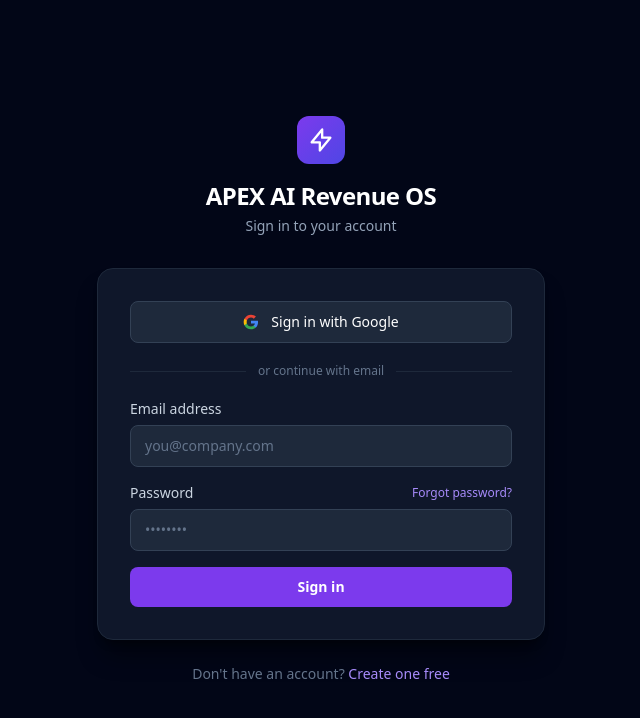
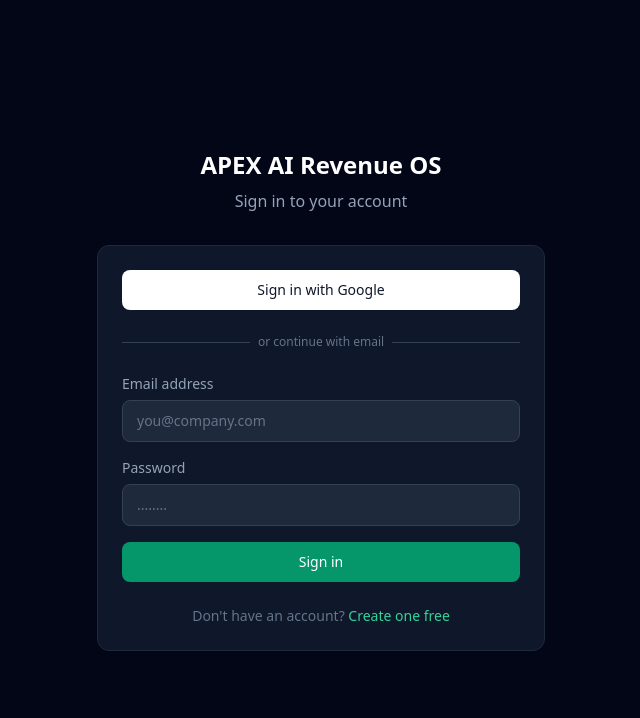
Before and after one commit to robertgrant-arch/apex-revenue-os, a Next.js app: page /auth/login in a window 1280 px wide. Shown: the top 718 px of the page, without its empty margins (319-959 px from the left). Built offline with nearby package versions, Linux system fonts and the light colour scheme.

Commit message:
fix: wrap useSearchParams in Suspense for auth/login

```diff
--- a/app/auth/login/page.tsx
+++ b/app/auth/login/page.tsx
@@ -1,7 +1,6 @@
-// 3. app/auth/login/page.tsx
 "use client";
 
-import { useState, FormEvent } from "react";
+import { useState, FormEvent, Suspense } from "react";
 import { signIn } from "next-auth/react";
 import { useRouter, useSearchParams } from "next/navigation";
 import Link from "next/link";
@@ -17,7 +16,7 @@
   general?: string;
 }
 
-export default function LoginPage() {
+function LoginPageContent() {
   const router = useRouter();
   const searchParams = useSearchParams();
   const callbackUrl = searchParams.get("callbackUrl") ?? "/dashboard";
@@ -46,17 +45,14 @@
   async function handleSubmit(e: FormEvent) {
     e.preventDefault();
     if (!validate()) return;
-
     setIsLoading(true);
     setErrors({});
-
     try {
       const result = await signIn("credentials", {
         email: form.email,
         password: form.password,
         redirect: false,
       });
-
       if (result?.error) {
         setErrors({ general: "Invalid email or password. Please try again." });
       } else if (result?.ok) {
@@ -81,126 +77,36 @@
   }
 
   return (
-    <div className="min-h-screen bg-slate-950 flex items-center justify-center px-4 py-12">
-      <div className="w-full max-w-md">
-        {/* Logo / Brand */}
-        <div className="text-center mb-8">
-          <div className="inline-flex items-center justify-center w-12 h-12 rounded-xl bg-gradient-to-br from-violet-600 to-indigo-600 mb-4">
-            <svg
-              className="w-7 h-7 text-white"
-              fill="none"
-              viewBox="0 0 24 24"
-              stroke="currentColor"
-            >
-              <path
-                strokeLinecap="round"
-                strokeLinejoin="round"
-                strokeWidth={2}
-                d="M13 10V3L4 14h7v7l9-11h-7z"
-              />
-            </svg>
-          </div>
-          <h1 className="text-2xl font-bold text-white tracking-tight">
-            APEX AI Revenue OS
-          </h1>
-          <p className="mt-1 text-sm text-slate-400">
-            Sign in to your account
-          </p>
+    <div className="min-h-screen bg-slate-950 flex items-center justify-center p-4">
+      <div className="w-full max-w-md space-y-8">
+        <div className="text-center">
+          <h1 className="text-2xl font-bold text-white">APEX AI Revenue OS</h1>
+          <p className="text-slate-400 mt-2">Sign in to your account</p>
         </div>
-
-        {/* Card */}
-        <div className="bg-slate-900 border border-slate-800 rounded-2xl p-8 shadow-xl shadow-black/40">
-          {/* General Error */}
+        <div className="bg-slate-900 border border-slate-800 rounded-xl p-6 space-y-6">
           {errors.general && (
-            <div className="mb-5 flex items-start gap-3 rounded-lg bg-red-500/10 border border-red-500/20 px-4 py-3">
-              <svg
-                className="w-4 h-4 text-red-400 mt-0.5 shrink-0"
-                fill="none"
-                viewBox="0 0 24 24"
-                stroke="currentColor"
-              >
-                <path
-                  strokeLinecap="round"
-                  strokeLinejoin="round"
-                  strokeWidth={2}
-                  d="M12 8v4m0 4h.01M21 12a9 9 0 11-18 0 9 9 0 0118 0z"
-                />
-              </svg>
-              <p className="text-sm text-red-400">{errors.general}</p>
+            <div className="bg-red-500/10 border border-red-500/20 rounded-lg p-3 text-red-400 text-sm">
+              {errors.general}
             </div>
           )}
-
-          {/* Google Sign In */}
           <button
-            type="button"
             onClick={handleGoogleSignIn}
-            disabled={isGoogleLoading || isLoading}
-            className="w-full flex items-center justify-center gap-3 px-4 py-2.5 bg-slate-800 hover:bg-slate-700 border border-slate-700 hover:border-slate-600 text-white text-sm font-medium rounded-lg transition-colors duration-150 disabled:opacity-50 disabled:cursor-not-allowed"
+            disabled={isGoogleLoading}
+            className="w-full flex items-center justify-center gap-2 bg-white text-slate-900 rounded-lg px-4 py-2.5 text-sm font-medium hover:bg-slate-100 transition-colors disabled:opacity-50"
           >
-            {isGoogleLoading ? (
-              <svg
-                className="w-4 h-4 animate-spin text-slate-400"
-                fill="none"
-                viewBox="0 0 24 24"
-              >
-                <circle
-                  className="opacity-25"
-                  cx="12"
-                  cy="12"
-                  r="10"
-                  stroke="currentColor"
-                  strokeWidth="4"
-                />
-                <path
-                  className="opacity-75"
-                  fill="currentColor"
-                  d="M4 12a8 8 0 018-8V0C5.373 0 0 5.373 0 12h4z"
-                />
-              </svg>
-            ) : (
-              <svg className="w-4 h-4" viewBox="0 0 24 24">
-                <path
-                  d="M22.56 12.25c0-.78-.07-1.53-.2-2.25H12v4.26h5.92c-.26 1.37-1.04 2.53-2.21 3.31v2.77h3.57c2.08-1.92 3.28-4.74 3.28-8.09z"
-                  fill="#4285F4"
-                />
-                <path
-                  d="M12 23c2.97 0 5.46-.98 7.28-2.66l-3.57-2.77c-.98.66-2.23 1.06-3.71 1.06-2.86 0-5.29-1.93-6.16-4.53H2.18v2.84C3.99 20.53 7.7 23 12 23z"
-                  fill="#34A853"
-                />
-                <path
-                  d="M5.84 14.09c-.22-.66-.35-1.36-.35-2.09s.13-1.43.35-2.09V7.07H2.18C1.43 8.55 1 10.22 1 12s.43 3.45 1.18 4.93l2.85-2.22.81-.62z"
-                  fill="#FBBC05"
-                />
-                <path
-                  d="M12 5.38c1.62 0 3.06.56 4.21 1.64l3.15-3.15C17.45 2.09 14.97 1 12 1 7.7 1 3.99 3.47 2.18 7.07l3.66 2.84c.87-2.6 3.3-4.53 6.16-4.53z"
-                  fill="#EA4335"
-                />
-              </svg>
-            )}
-            {isGoogleLoading ? "Signing in…" : "Sign in with Google"}
+            {isGoogleLoading ? "Signing in..." : "Sign in with Google"}
           </button>
-
-          <div className="relative my-5">
+          <div className="relative">
             <div className="absolute inset-0 flex items-center">
-              <div className="w-full border-t border-slate-800" />
+              <div className="w-full border-t border-slate-700" />
             </div>
             <div className="relative flex justify-center text-xs">
-              <span className="bg-slate-900 px-3 text-slate-500">
-                or continue with email
-              </span>
+              <span className="px-2 bg-slate-900 text-slate-500">or continue with email</span>
             </div>
           </div>
-
-          {/* Email/Password Form */}
-          <form onSubmit={handleSubmit} noValidate className="space-y-4">
-            {/* Email */}
+          <form onSubmit={handleSubmit} className="space-y-4">
             <div>
-              <label
-                htmlFor="email"
-                className="block text-sm font-medium text-slate-300 mb-1.5"
-              >
-                Email address
-              </label>
+              <label htmlFor="email" className="block text-sm text-slate-400 mb-1.5">Email address</label>
               <input
                 id="email"
                 type="email"
@@ -208,37 +114,15 @@
                 value={form.email}
                 onChange={(e) => {
                   setForm((f) => ({ ...f, email: e.target.value }));
-                  if (errors.email)
-                    setErrors((er) => ({ ...er, email: undefined }));
+                  if (errors.email) setErrors((er) => ({ ...er, email: undefined }));
                 }}
                 placeholder="you@company.com"
-                className={`w-full bg-slate-800 border ${
-                  errors.email
-                    ? "border-red-500/60 focus:border-red-500"
-                    : "border-slate-700 focus:border-violet-500"
-                } text-white placeholder-slate-500 rounded-lg px-3.5 py-2.5 text-sm outline-none transition-colors duration-150`}
+                className={`w-full bg-slate-800 border ${errors.email ? "border-red-500/60" : "border-slate-700"} text-white placeholder-slate-500 rounded-lg px-3.5 py-2.5 text-sm outline-none`}
               />
-              {errors.email && (
-                <p className="mt-1.5 text-xs text-red-400">{errors.email}</p>
-              )}
+              {errors.email && <p className="text-red-400 text-xs mt-1">{errors.email}</p>}
             </div>
-
-            {/* Password */}
             <div>
-              <div className="flex items-center justify-between mb-1.5">
-                <label
-                  htmlFor="password"
-                  className="block text-sm font-medium text-slate-300"
-                >
-                  Password
-                </label>
-                <Link
-                  href="/auth/forgot-password"
-                  className="text-xs text-violet-400 hover:text-violet-300 transition-colors"
-                >
-                  Forgot password?
-                </Link>
-              </div>
+              <label htmlFor="password" className="block text-sm text-slate-400 mb-1.5">Password</label>
               <input
                 id="password"
                 type="password"
@@ -246,68 +130,35 @@
                 value={form.password}
                 onChange={(e) => {
                   setForm((f) => ({ ...f, password: e.target.value }));
-                  if (errors.password)
-                    setErrors((er) => ({ ...er, password: undefined }));
+                  if (errors.password) setErrors((er) => ({ ...er, password: undefined }));
                 }}
-                placeholder="••••••••"
-                className={`w-full bg-slate-800 border ${
-                  errors.password
-                    ? "border-red-500/60 focus:border-red-500"
-                    : "border-slate-700 focus:border-violet-500"
-                } text-white placeholder-slate-500 rounded-lg px-3.5 py-2.5 text-sm outline-none transition-colors duration-150`}
+                placeholder="........"
+                className={`w-full bg-slate-800 border ${errors.password ? "border-red-500/60" : "border-slate-700"} text-white placeholder-slate-500 rounded-lg px-3.5 py-2.5 text-sm outline-none`}
               />
-              {errors.password && (
-                <p className="mt-1.5 text-xs text-red-400">{errors.password}</p>
-              )}
+              {errors.password && <p className="text-red-400 text-xs mt-1">{errors.password}</p>}
             </div>
-
-            {/* Submit */}
             <button
               type="submit"
-              disabled={isLoading || isGoogleLoading}
-              className="w-full flex items-center justify-center gap-2 px-4 py-2.5 bg-violet-600 hover:bg-violet-500 text-white text-sm font-semibold rounded-lg transition-colors duration-150 disabled:opacity-50 disabled:cursor-not-allowed mt-2"
+              disabled={isLoading}
+              className="w-full bg-emerald-600 hover:bg-emerald-500 text-white rounded-lg px-4 py-2.5 text-sm font-medium transition-colors disabled:opacity-50"
             >
-              {isLoading ? (
-                <>
-                  <svg
-                    className="w-4 h-4 animate-spin"
-                    fill="none"
-                    viewBox="0 0 24 24"
-                  >
-                    <circle
-                      className="opacity-25"
-                      cx="12"
-                      cy="12"
-                      r="10"
-                      stroke="currentColor"
-                      strokeWidth="4"
-                    />
-                    <path
-                      className="opacity-75"
-                      fill="currentColor"
-                      d="M4 12a8 8 0 018-8V0C5.373 0 0 5.373 0 12h4z"
-                    />
-                  </svg>
-                  Signing in…
-                </>
-              ) : (
-                "Sign in"
-              )}
+              {isLoading ? "Signing in..." : "Sign in"}
             </button>
           </form>
+          <p className="text-center text-sm text-slate-500">
+            Don&apos;t have an account?{" "}
+            <Link href="/auth/register" className="text-emerald-400 hover:text-emerald-300">Create one free</Link>
+          </p>
         </div>
-
-        {/* Register link */}
-        <p className="mt-6 text-center text-sm text-slate-500">
-          Don&apos;t have an account?{" "}
-          <Link
-            href="/auth/register"
-            className="text-violet-400 hover:text-violet-300 font-medium transition-colors"
-          >
-            Create one free
-          </Link>
-        </p>
       </div>
     </div>
   );
 }
+
+export default function LoginPage() {
+  return (
+    <Suspense fallback={<div className="min-h-screen bg-slate-950 flex items-center justify-center"><p className="text-slate-400">Loading...</p></div>}>
+      <LoginPageContent />
+    </Suspense>
+  );
+}
```
